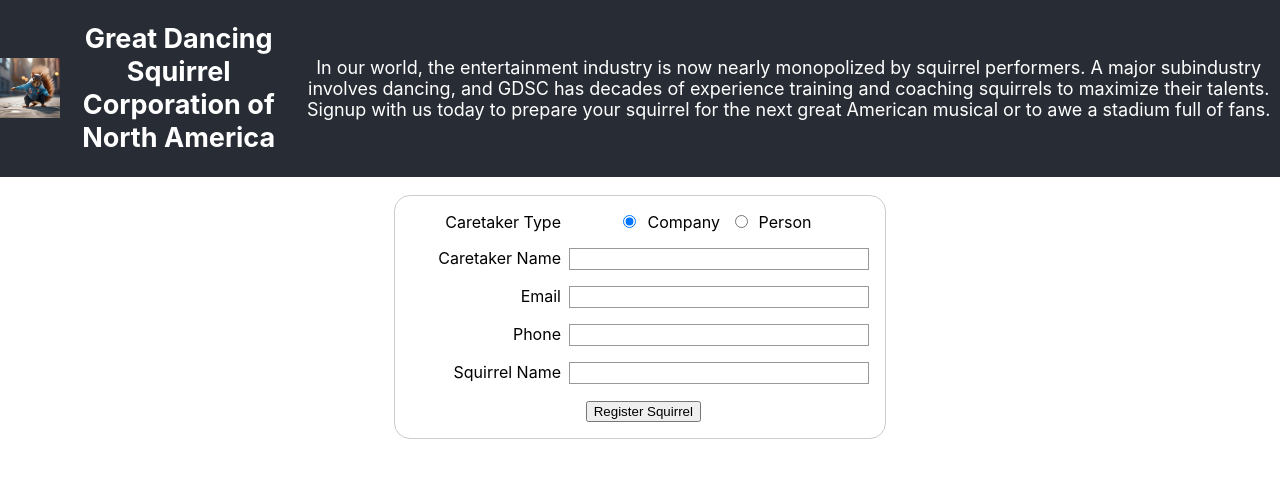
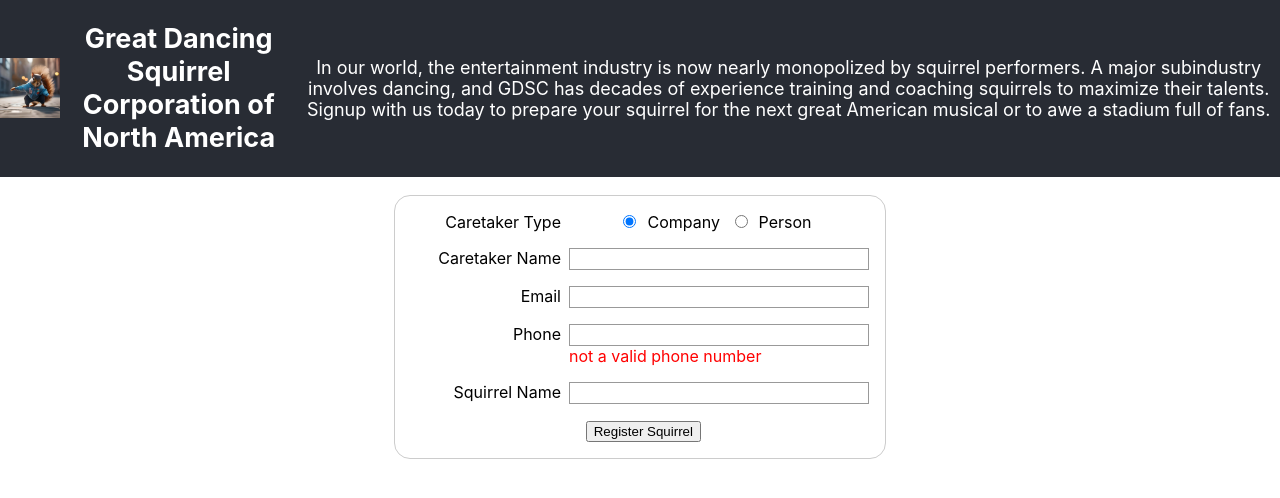
Before and after one commit to bkrug/dancing-squirrel-ui, a React (Create React App) app: page / in a window 1280 px wide. Shown: the top 498 px of the page. Built offline with nearby package versions, Linux system fonts and the light colour scheme.

Commit message:
Display validation failures when present

```diff
--- a/src/App.tsx
+++ b/src/App.tsx
@@ -1,7 +1,7 @@
 import React from "react";
 import breakdancingSquirrel from "./breakdancing-squirrel.jpg";
 import "./App.css";
-import getTrainingRequestForm from "./SignupForm";
+import useTrainingRequestForm from "./SignupForm";
 
 function App() {
   return (
@@ -16,7 +16,7 @@ function App() {
         </p>
       </header>
       <div>
-        {getTrainingRequestForm()}
+        {useTrainingRequestForm()}
       </div>
     </div>
   );
--- a/src/SignupForm.css
+++ b/src/SignupForm.css
@@ -73,6 +73,14 @@ textarea:user-invalid {
   outline-color: red;
 }
 
+/* Base the left margin and padding on the label's width and field's left margin */
+.error {
+  color: red;
+  padding-left: 150px;
+  margin-left: .5em;
+  text-align: left;
+}
+
 .button {
   /* Align buttons with the text fields */
   padding-left: 90px; /* same size as the label elements */
--- a/src/SignupForm.tsx
+++ b/src/SignupForm.tsx
@@ -1,7 +1,18 @@
 import React from "react";
+import { useState } from "react";
 import "./SignupForm.css";
 
-export default function getTrainingRequestForm() {
+class TrainingRequestValidationFailures {
+  caretakerType: string = "";
+  caretakerName: string = "";
+  email: string = "";
+  phone: string = "not a valid phone number";
+  squirrelName: string = "";
+}
+
+export default function useTrainingRequestForm() {
+  const [errors, setErrors] = useState(new TrainingRequestValidationFailures())
+
   function postRequest(formData: FormData) {
     console.log(formData);
     fetch("http://localhost:5626/api/request/create", {
@@ -12,8 +23,12 @@ export default function getTrainingRequestForm() {
     .then(data => {
       console.log("Record saved", data);
     })
-    .catch(error => console.log(error));
+    .catch(errors => {
+      console.log(errors);
+      setErrors(errors);
+    });
   }
+
   return (
     <form action={postRequest} method="POST">
       <div>
@@ -24,22 +39,27 @@ export default function getTrainingRequestForm() {
           <input type="radio" name="caretakertype" id="person" value="person" />
           <label htmlFor="person">Person</label>
         </div>
+        {errors.caretakerType && <div className='error'>{errors.caretakerType}</div>}
       </div>
       <p>
         <label htmlFor="caretakername">Caretaker Name</label>
         <input type="text" name="caretakername" required />
+        {errors.caretakerName && <div className='error'>{errors.caretakerName}</div>}
       </p>
       <p>
         <label htmlFor="email">Email</label>
         <input type="email" name="email" required />
+        {errors.email && <div className='error'>{errors.email}</div>}
       </p>
       <p>
         <label htmlFor="phone">Phone</label>
-        <input type="text" name="phone" />
+        <input type="tel" name="phone" />
+        {errors.phone && <div className='error'>{errors.phone}</div>}
       </p>
       <p>
         <label htmlFor="squirrelname">Squirrel Name</label>
         <input type="text" name="squirrelname" required />
+        {errors.squirrelName && <div className='error'>{errors.squirrelName}</div>}
       </p>
       <button type="submit">Register Squirrel</button>
     </form>
```
